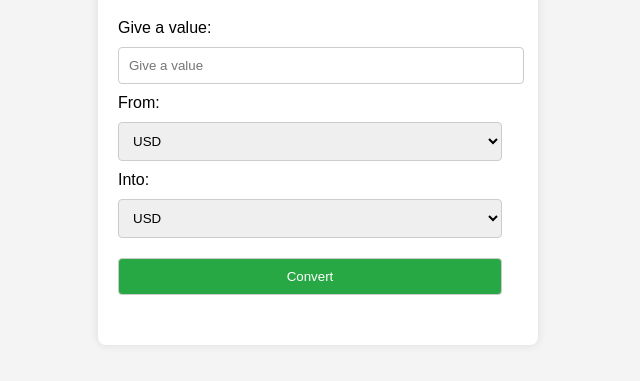
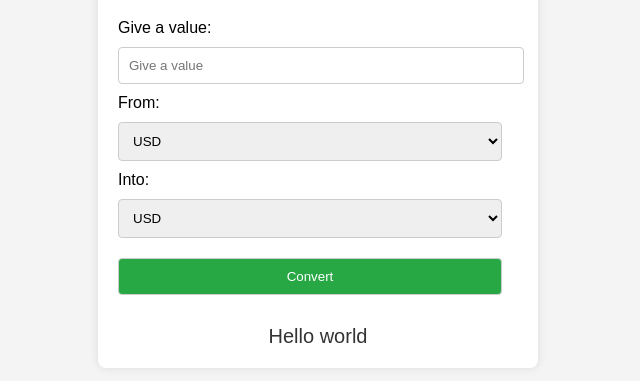
Before and after one commit to YevhenK18/convertor, a plain HTML site: page index.html in a window 1280 px wide. Shown: the part 139-520 px from the top of the page, without its empty margins (322-962 px from the left). Drawn offline with Linux system fonts and the light colour scheme.

Commit message:
Update index.html

```diff
--- a/index.html
+++ b/index.html
@@ -69,7 +69,7 @@
 
     <button id="convertBtn">Convert</button>
 
-    <div class="result" id="result"></div>
+    <div class="result" >Hello world</div>
 </div>
 
 <script src="converter.js"></script>
```
